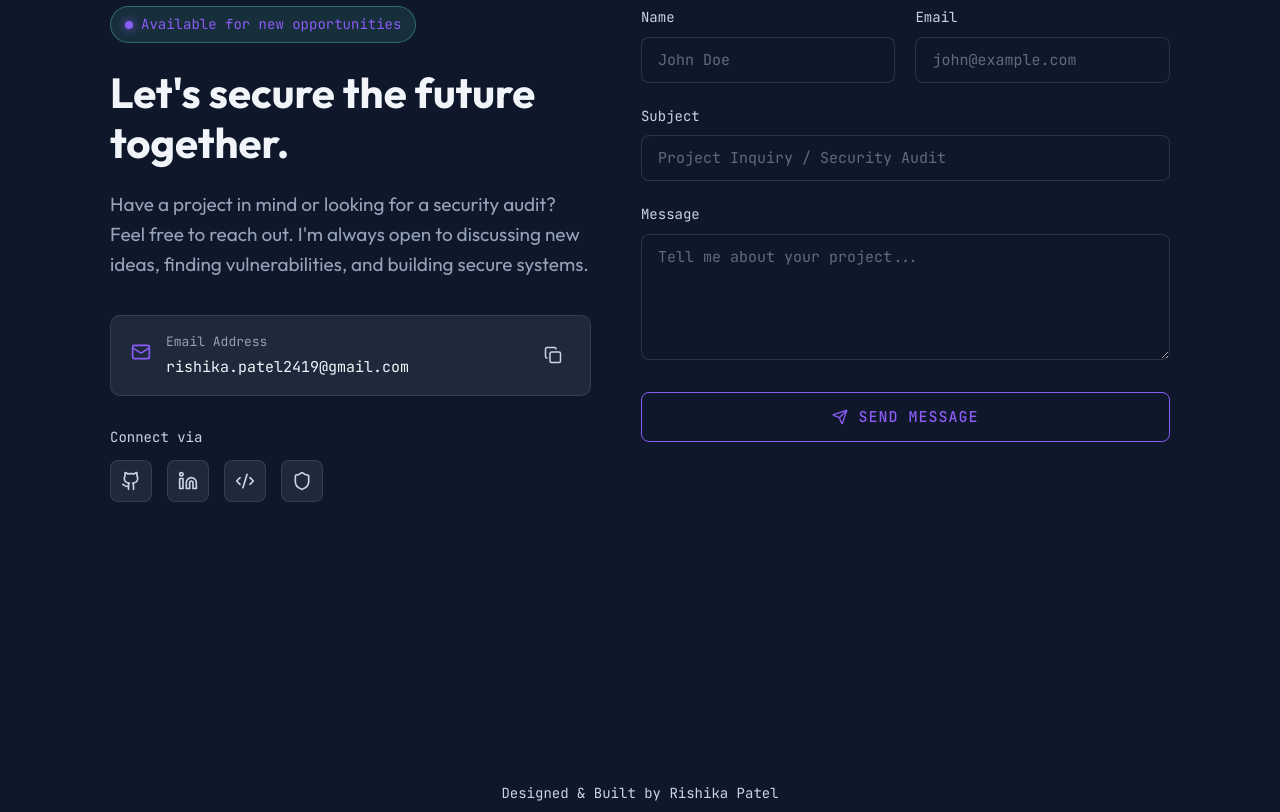
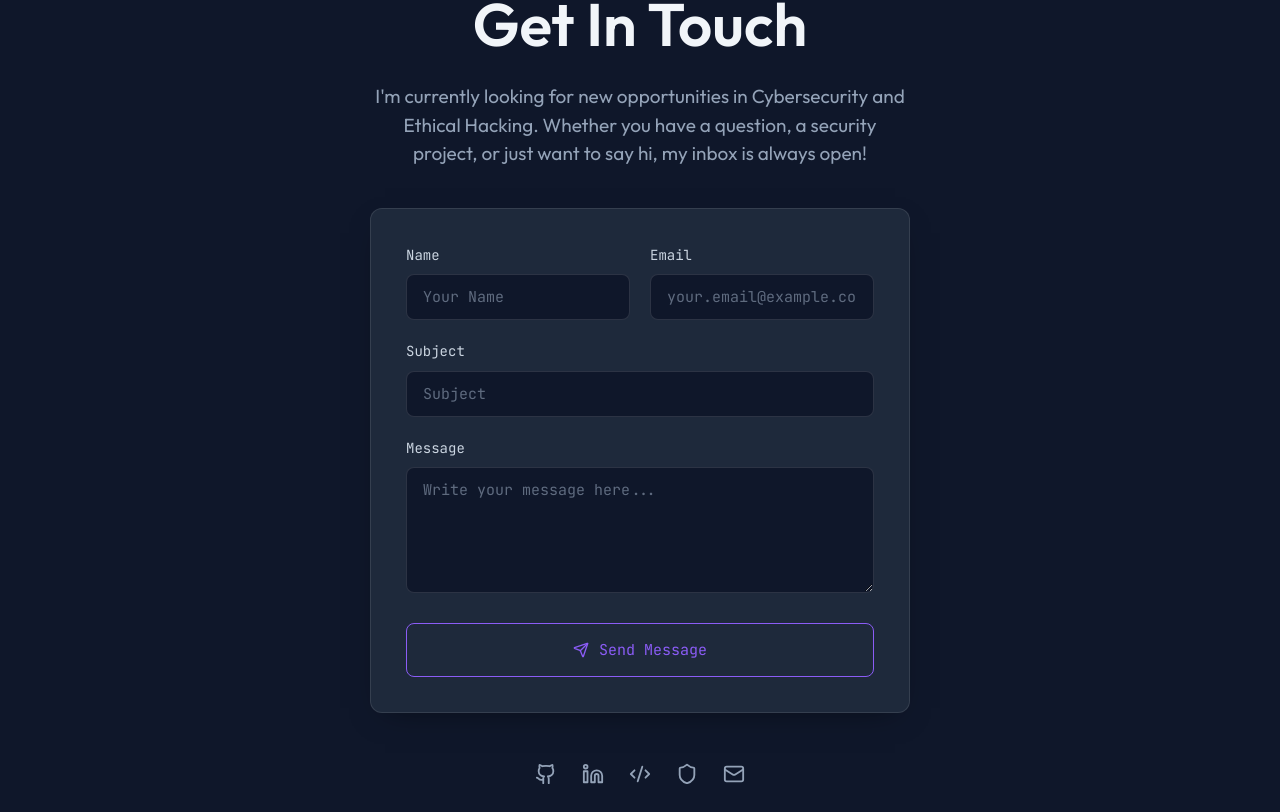
Before and after one commit to Rishikaaz/Portfolio, a Next.js app: page / in a window 1280 px wide. Shown: the part 6926-7738 px from the top of the page. Built offline with nearby package versions, Linux system fonts and the light colour scheme.

Commit message:
Blend message form card into portfolio native Contact section styling

```diff
--- a/src/components/Contact.tsx
+++ b/src/components/Contact.tsx
@@ -1,10 +1,9 @@
 "use client";
 import React, { useState } from 'react';
-import { Github, Linkedin, Code2, Shield, Mail, Copy, Check, Send } from 'lucide-react';
+import { Github, Linkedin, Code2, Shield, Mail, Send } from 'lucide-react';
 import { motion } from 'framer-motion';
 
 const Contact = () => {
-  const [copied, setCopied] = useState(false);
   const [formData, setFormData] = useState({
     name: '',
     email: '',
@@ -12,98 +11,31 @@ const Contact = () => {
     message: ''
   });
 
-  const email = "rishika.patel2419@gmail.com";
-
-  const handleCopyEmail = () => {
-    navigator.clipboard.writeText(email);
-    setCopied(true);
-    setTimeout(() => setCopied(false), 2000);
-  };
-
   const handleSubmit = (e: React.FormEvent) => {
     e.preventDefault();
     const mailtoSubject = encodeURIComponent(formData.subject || "Security Consultation / Inquiry");
     const mailtoBody = encodeURIComponent(`Name: ${formData.name}\nEmail: ${formData.email}\n\nMessage:\n${formData.message}`);
-    window.location.href = `mailto:${email}?subject=${mailtoSubject}&body=${mailtoBody}`;
+    window.location.href = `mailto:rishika.patel2419@gmail.com?subject=${mailtoSubject}&body=${mailtoBody}`;
   };
 
   return (
     <section id="contact" className="section contact-section">
-      <div className="section-header-line">
-        <span className="section-header-tag">// GET IN TOUCH</span>
-        <div className="header-line"></div>
-      </div>
-
-      <div className="contact-grid">
-        {/* Left Column */}
       <motion.div
-          className="contact-info"
-          initial={{ opacity: 0, x: -30 }}
-          whileInView={{ opacity: 1, x: 0 }}
+        className="container"
+        initial={{ opacity: 0, y: 30 }}
+        whileInView={{ opacity: 1, y: 0 }}
         viewport={{ once: true }}
         transition={{ duration: 0.5 }}
       >
-          <div className="status-badge">
-            <span className="status-dot"></span>
-            Available for new opportunities
-          </div>
-
-          <h2 className="contact-title">Let's secure the future together.</h2>
-
-          <p className="contact-desc">
-            Have a project in mind or looking for a security audit? Feel free to reach out. I'm always open to discussing new ideas, finding vulnerabilities, and building secure systems.
+        <p className="overline">What's Next?</p>
+        <h2 className="title">Get In Touch</h2>
+        <p className="desc">
+          I'm currently looking for new opportunities in Cybersecurity and Ethical Hacking.
+          Whether you have a question, a security project, or just want to say hi, my inbox is always open!
         </p>
 
-          <div className="email-box">
-            <div className="email-icon">
-              <Mail size={20} />
-            </div>
-            <div className="email-content">
-              <span className="email-label">Email Address</span>
-              <span className="email-value">{email}</span>
-            </div>
-            <button
-              onClick={handleCopyEmail}
-              className="copy-btn"
-              title="Copy Email"
-              type="button"
-            >
-              {copied ? <Check size={18} className="copied-icon" /> : <Copy size={18} />}
-            </button>
-          </div>
-
-          <div className="social-links-container">
-            <span className="social-label">Connect via</span>
-            <div className="social-links">
-              {[
-                { icon: <Github size={20} />, url: "https://github.com/Rishikaaz", label: "GitHub" },
-                { icon: <Linkedin size={20} />, url: "https://linkedin.com/in/rishika-patel", label: "LinkedIn" },
-                { icon: <Code2 size={20} />, url: "https://leetcode.com/rishikaaz19", label: "LeetCode" },
-                { icon: <Shield size={20} />, url: "https://tryhackme.com/p/Rishikaaz19", label: "TryHackMe" }
-              ].map((social, i) => (
-                <a
-                  key={i}
-                  href={social.url}
-                  target="_blank"
-                  rel="noopener noreferrer"
-                  aria-label={social.label}
-                  className="social-icon-btn"
-                >
-                  {social.icon}
-                </a>
-              ))}
-            </div>
-          </div>
-        </motion.div>
-
-        {/* Right Column - Form */}
-        <motion.div
-          className="contact-form-card"
-          initial={{ opacity: 0, x: 30 }}
-          whileInView={{ opacity: 1, x: 0 }}
-          viewport={{ once: true }}
-          transition={{ duration: 0.5, delay: 0.2 }}
-        >
+        {/* Contact Form Card */}
+        <div className="contact-card">
           <form onSubmit={handleSubmit} className="contact-form">
             <div className="form-row">
               <div className="form-group">
@@ -112,7 +44,7 @@ const Contact = () => {
                   type="text"
                   id="name"
                   required
-                  placeholder="John Doe"
+                  placeholder="Your Name"
                   value={formData.name}
                   onChange={(e) => setFormData({ ...formData, name: e.target.value })}
                 />
@@ -123,7 +55,7 @@ const Contact = () => {
                   type="email"
                   id="email"
                   required
-                  placeholder="john@example.com"
+                  placeholder="your.email@example.com"
                   value={formData.email}
                   onChange={(e) => setFormData({ ...formData, email: e.target.value })}
                 />
@@ -136,7 +68,7 @@ const Contact = () => {
                 type="text"
                 id="subject"
                 required
-                placeholder="Project Inquiry / Security Audit"
+                placeholder="Subject"
                 value={formData.subject}
                 onChange={(e) => setFormData({ ...formData, subject: e.target.value })}
               />
@@ -148,7 +80,7 @@ const Contact = () => {
                 id="message"
                 rows={5}
                 required
-                placeholder="Tell me about your project..."
+                placeholder="Write your message here..."
                 value={formData.message}
                 onChange={(e) => setFormData({ ...formData, message: e.target.value })}
               ></textarea>
@@ -156,184 +88,82 @@ const Contact = () => {
 
             <button type="submit" className="submit-btn">
               <Send size={16} />
-              SEND MESSAGE
+              Send Message
             </button>
           </form>
+        </div>
+
+        <div className="social-links">
+          {[
+            { icon: <Github size={22} />, url: "https://github.com/Rishikaaz", label: "GitHub" },
+            { icon: <Linkedin size={22} />, url: "https://linkedin.com/in/rishika-patel", label: "LinkedIn" },
+            { icon: <Code2 size={22} />, url: "https://leetcode.com/rishikaaz19", label: "LeetCode" },
+            { icon: <Shield size={22} />, url: "https://tryhackme.com/p/Rishikaaz19", label: "TryHackMe" },
+            { icon: <Mail size={22} />, url: "mailto:rishika.patel2419@gmail.com", label: "Email" }
+          ].map((social, i) => (
+            <motion.a
+              key={i}
+              href={social.url}
+              target="_blank"
+              rel="noopener noreferrer"
+              aria-label={social.label}
+              whileHover={{ y: -4, color: 'var(--accent)' }}
+            >
+              {social.icon}
+            </motion.a>
+          ))}
+        </div>
       </motion.div>
-      </div>
 
       <style jsx>{`
         .contact-section {
-          max-width: 1100px;
-          margin: 0 auto 120px;
+          text-align: center;
+          max-width: 680px;
+          margin: 0 auto 100px;
         }
-        .section-header-line {
-          display: flex;
-          align-items: center;
-          gap: 20px;
-          margin-bottom: 50px;
-        }
-        .section-header-tag {
-          font-family: var(--font-mono);
-          color: var(--accent);
-          font-size: var(--fz-md);
-          letter-spacing: 1.5px;
-          font-weight: 600;
-          white-space: nowrap;
-        }
-        .header-line {
-          height: 1px;
-          width: 100%;
-          background: linear-gradient(90deg, rgba(255,255,255,0.15) 0%, transparent 100%);
-        }
-        .contact-grid {
-          display: grid;
-          grid-template-columns: 1fr 1.1fr;
-          gap: 50px;
-          align-items: start;
-        }
-        @media (max-width: 900px) {
-          .contact-grid {
-            grid-template-columns: 1fr;
-            gap: 40px;
-          }
-        }
-        .status-badge {
-          display: inline-flex;
-          align-items: center;
-          gap: 8px;
-          padding: 6px 14px;
-          border-radius: 20px;
-          background: rgba(100, 255, 218, 0.1);
-          border: 1px solid rgba(100, 255, 218, 0.3);
+        .overline {
+          display: block;
+          margin-bottom: 20px;
           color: var(--accent);
           font-family: var(--font-mono);
-          font-size: var(--fz-xs);
-          margin-bottom: 25px;
+          font-size: var(--fz-md);
+          font-weight: 400;
         }
-        .status-dot {
-          width: 8px;
-          height: 8px;
-          border-radius: 50%;
-          background-color: var(--accent);
-          box-shadow: 0 0 10px var(--accent);
+        .title {
+          font-size: clamp(40px, 5vw, 60px);
+          margin-bottom: 10px;
+          color: var(--lightest-slate);
         }
-        .contact-title {
-          font-size: clamp(28px, 4vw, 42px);
-          color: var(--lightest-slate);
-          line-height: 1.2;
-          margin-bottom: 20px;
-          font-weight: 700;
+        .desc {
+          margin-bottom: 40px;
+          font-size: var(--fz-lg);
+          color: var(--slate);
+          line-height: 1.5;
         }
-        .contact-desc {
-          color: var(--slate);
-          font-size: var(--fz-lg);
-          line-height: 1.6;
-          margin-bottom: 35px;
-        }
-        .email-box {
-          display: flex;
-          align-items: center;
-          gap: 15px;
+        .contact-card {
           background-color: var(--accent-box);
           border: 1px solid rgba(255, 255, 255, 0.1);
-          padding: 16px 20px;
-          border-radius: 10px;
-          margin-bottom: 30px;
+          border-radius: 12px;
+          padding: 35px;
+          box-shadow: var(--card-shadow);
+          text-align: left;
+          margin-bottom: 50px;
           transition: var(--transition);
         }
-        .email-box:hover {
-          border-color: var(--accent);
-        }
-        .email-icon {
-          color: var(--accent);
-        }
-        .email-content {
-          display: flex;
-          flex-direction: column;
-          flex: 1;
-        }
-        .email-label {
-          font-family: var(--font-mono);
-          font-size: var(--fz-xxs);
-          color: var(--light-slate);
-          opacity: 0.7;
-          margin-bottom: 2px;
-        }
-        .email-value {
-          font-family: var(--font-mono);
-          font-size: var(--fz-sm);
-          color: var(--lightest-slate);
-          word-break: break-all;
-        }
-        .copy-btn {
-          background: transparent;
-          border: none;
-          color: var(--light-slate);
-          cursor: pointer;
-          padding: 8px;
-          border-radius: 6px;
-          transition: var(--transition);
-          display: flex;
-          align-items: center;
-          justify-content: center;
-        }
-        .copy-btn:hover {
-          color: var(--accent);
-          background-color: rgba(255, 255, 255, 0.05);
-        }
-        .copied-icon {
-          color: var(--accent);
-        }
-        .social-links-container {
-          display: flex;
-          flex-direction: column;
-          gap: 12px;
-        }
-        .social-label {
-          font-family: var(--font-mono);
-          font-size: var(--fz-xs);
-          color: var(--light-slate);
-        }
-        .social-links {
-          display: flex;
-          gap: 15px;
-        }
-        .social-icon-btn {
-          display: flex;
-          align-items: center;
-          justify-content: center;
-          width: 42px;
-          height: 42px;
-          border-radius: 8px;
-          background: var(--accent-box);
-          border: 1px solid rgba(255, 255, 255, 0.1);
-          color: var(--light-slate);
-          transition: var(--transition);
-        }
-        .social-icon-btn:hover {
-          color: var(--accent);
-          border-color: var(--accent);
-          transform: translateY(-3px);
-        }
-        .contact-form-card {
-          background-color: var(--accent-box);
-          border: 1px solid rgba(255, 255, 255, 0.1);
-          border-radius: 14px;
-          padding: 35px;
-          box-shadow: var(--card-shadow);
+        .contact-card:hover {
+          border-color: rgba(100, 255, 218, 0.3);
         }
         .contact-form {
           display: flex;
           flex-direction: column;
-          gap: 22px;
+          gap: 20px;
         }
         .form-row {
           display: grid;
           grid-template-columns: 1fr 1fr;
           gap: 20px;
         }
-        @media (max-width: 600px) {
+        @media (max-width: 550px) {
           .form-row {
             grid-template-columns: 1fr;
           }
@@ -380,12 +210,10 @@ const Contact = () => {
           background: transparent;
           color: var(--accent);
           border: 1px solid var(--accent);
-          border-radius: 8px;
-          padding: 14px 20px;
+          border-radius: var(--border-radius);
+          padding: 1rem 1.75rem;
           font-family: var(--font-mono);
           font-size: var(--fz-sm);
-          font-weight: 500;
-          letter-spacing: 1px;
           cursor: pointer;
           transition: var(--transition);
           margin-top: 10px;
@@ -394,6 +222,18 @@ const Contact = () => {
           background-color: var(--accent-tint);
           transform: translateY(-2px);
         }
+        .social-links {
+          display: flex;
+          justify-content: center;
+          gap: 25px;
+        }
+        .social-links a {
+          color: var(--light-slate);
+          transition: var(--transition);
+        }
+        .social-links a:hover {
+          color: var(--accent);
+        }
       `}</style>
     </section>
   );
```
Lines whose indentation alone changed are shown as unchanged.
